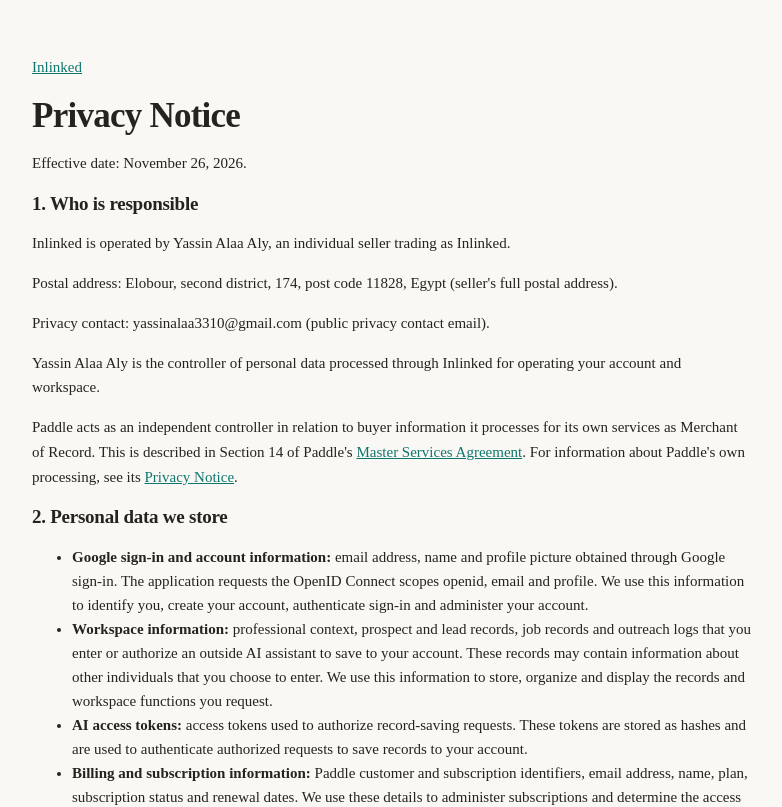
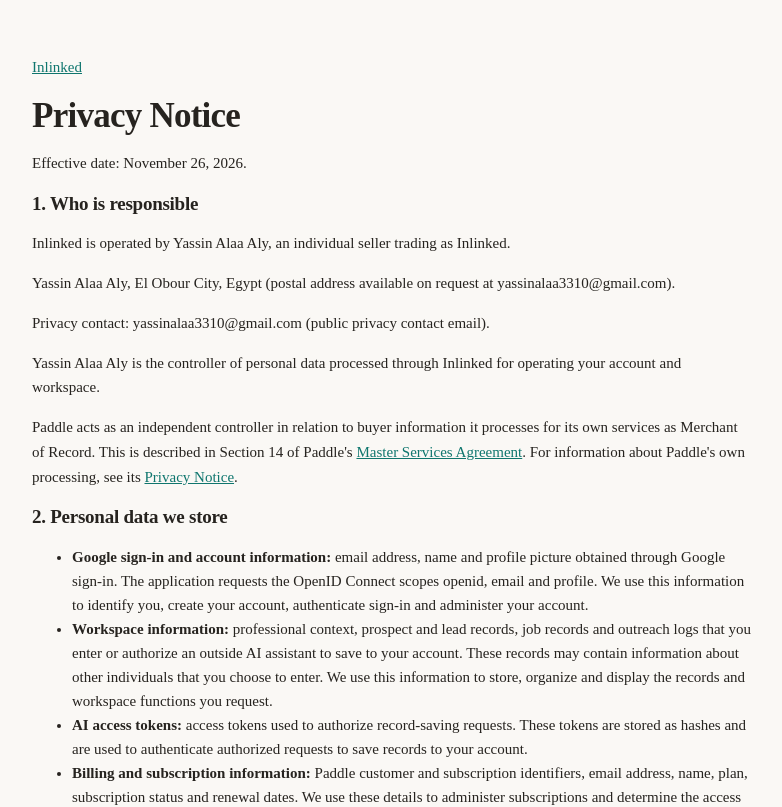
Before and after one commit to Yassin-567/Linkedin-Assistant, a Next.js app: page /privacy in a window 1280 px wide. Shown: the top 807 px of the page, without its empty margins (248-1030 px from the left). Built offline with nearby package versions, Linux system fonts and the light colour scheme; no server answers.

Commit message:
Update public legal address wording
Remove seller postal address from Terms and update Privacy Notice wording.

```diff
--- a/app/privacy/page.tsx
+++ b/app/privacy/page.tsx
@@ -20,9 +20,7 @@ export default function Privacy() {
       </p>
 
       <p>
-        Postal address:{" "}
         {val(LEGAL.postalAddress)}
-        {" "}(seller's full postal address).
       </p>
 
       <p>
--- a/app/terms/page.tsx
+++ b/app/terms/page.tsx
@@ -17,12 +17,6 @@ export default function Terms() {
       <p>
         Inlinked is operated by Yassin Alaa Aly,
         trading as Inlinked ("we", "us" or "our").
-      </p>
-
-      <p>
-        Seller postal address:{" "}
-        {val(LEGAL.postalAddress)}
-        {" "}(seller's full postal address).
       </p>
 
       <p>
--- a/lib/legal-config.ts
+++ b/lib/legal-config.ts
@@ -6,7 +6,7 @@ export const LEGAL = {
   legalName: "Yassin Alaa Aly",
   tradingName: "Inlinked",
 
-  postalAddress: "Elobour, second district, 174, post code 11828, Egypt" as string | null,
+  postalAddress: "Yassin Alaa Aly, El Obour City, Egypt (postal address available on request at yassinalaa3310@gmail.com)." as string | null,
   contactEmail: "yassinalaa3310@gmail.com" as string | null,
   effectiveDate: null as string | null,
 
```
